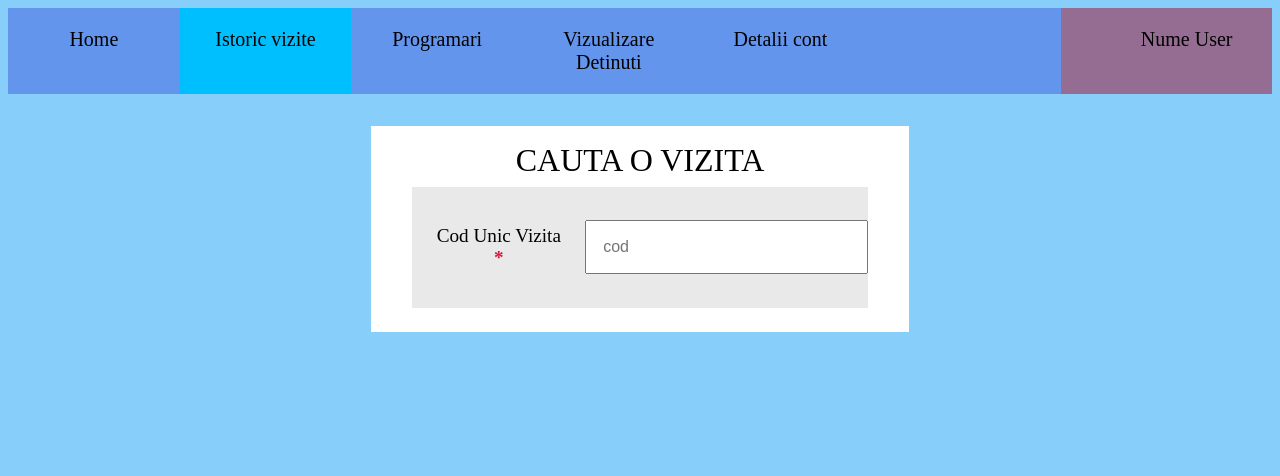
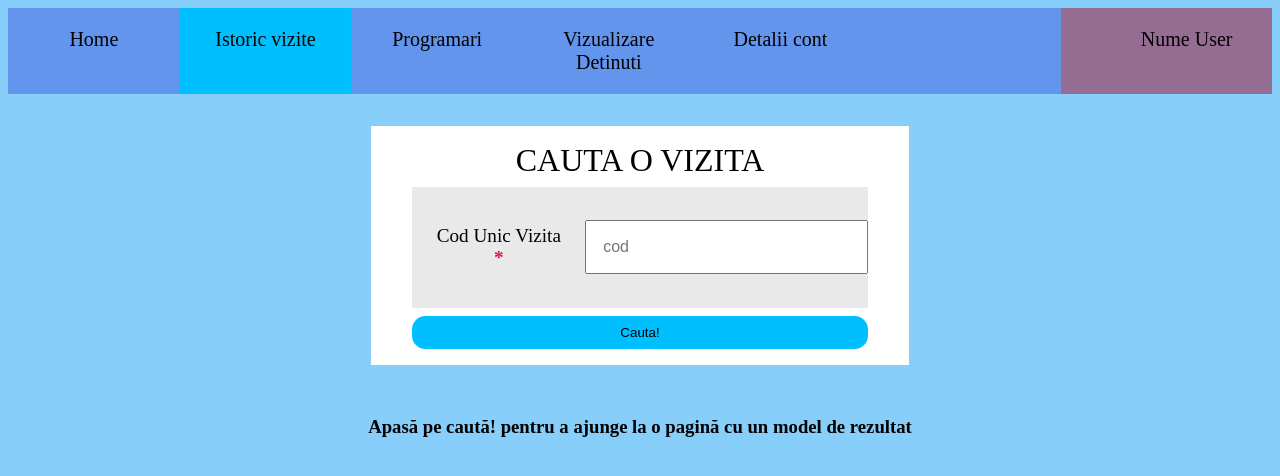
Before and after one commit to Fecheta/PoriectTW_DeMo, a PHP site: page /admin/IstoricVizite in a window 1280 px wide. Shown: the top 476 px of the page. Run offline with PHP 8.4, Linux system fonts and the light colour scheme.

Commit message:
change Istoric vizite

```diff
--- a/web/app/views/admin/IstoricVizite.php
+++ b/web/app/views/admin/IstoricVizite.php
@@ -54,9 +54,10 @@
             <span> Cod Unic Vizita </span>
             <input type="text" placeholder="cod">
         </label>
+        <button class="btn" type="submit"> Cauta! </button>
+    </form>
 
-
-
+    <h3>Apasă pe caută! pentru a ajunge la o pagină cu un model de rezultat</h3>
 
 
 </body>
```
